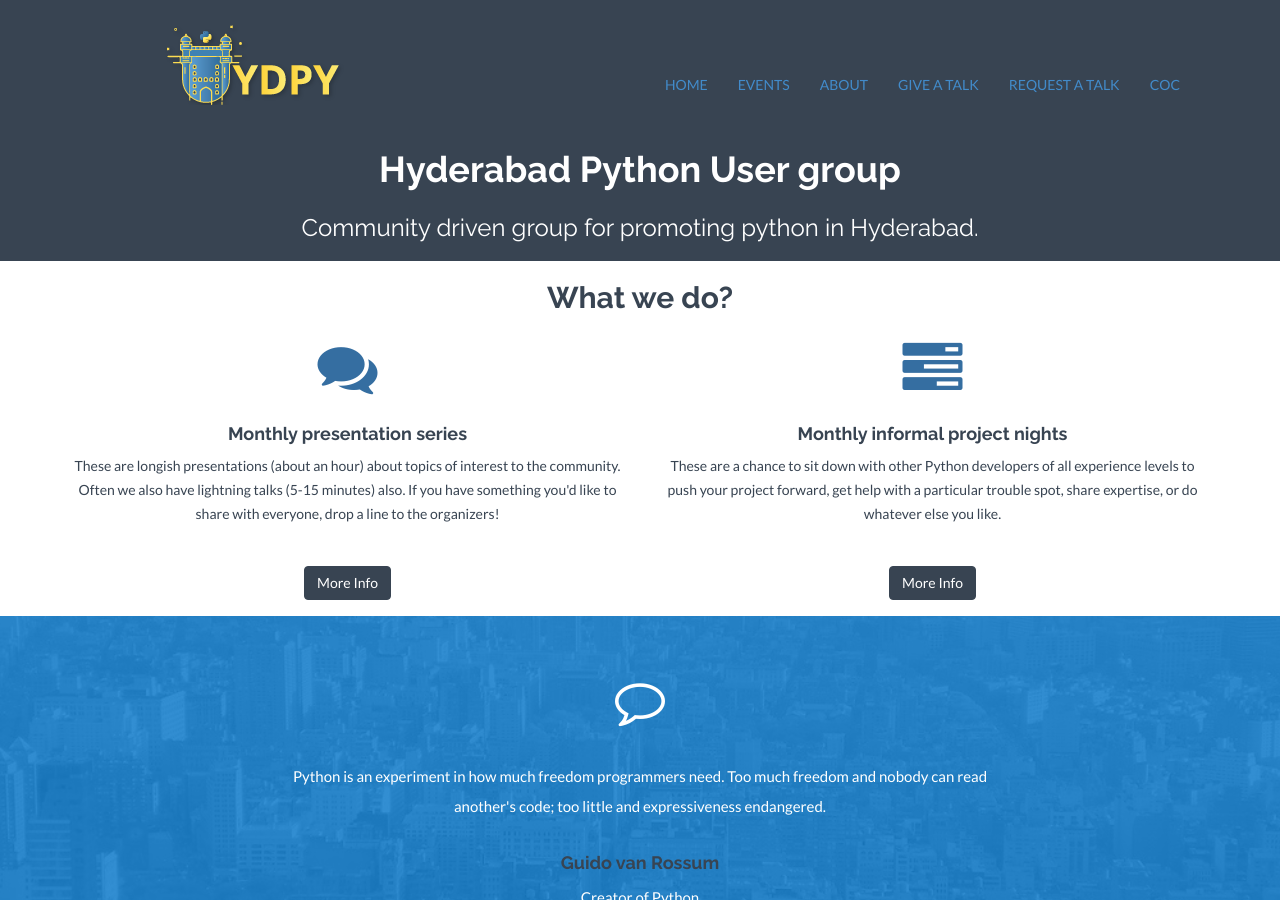
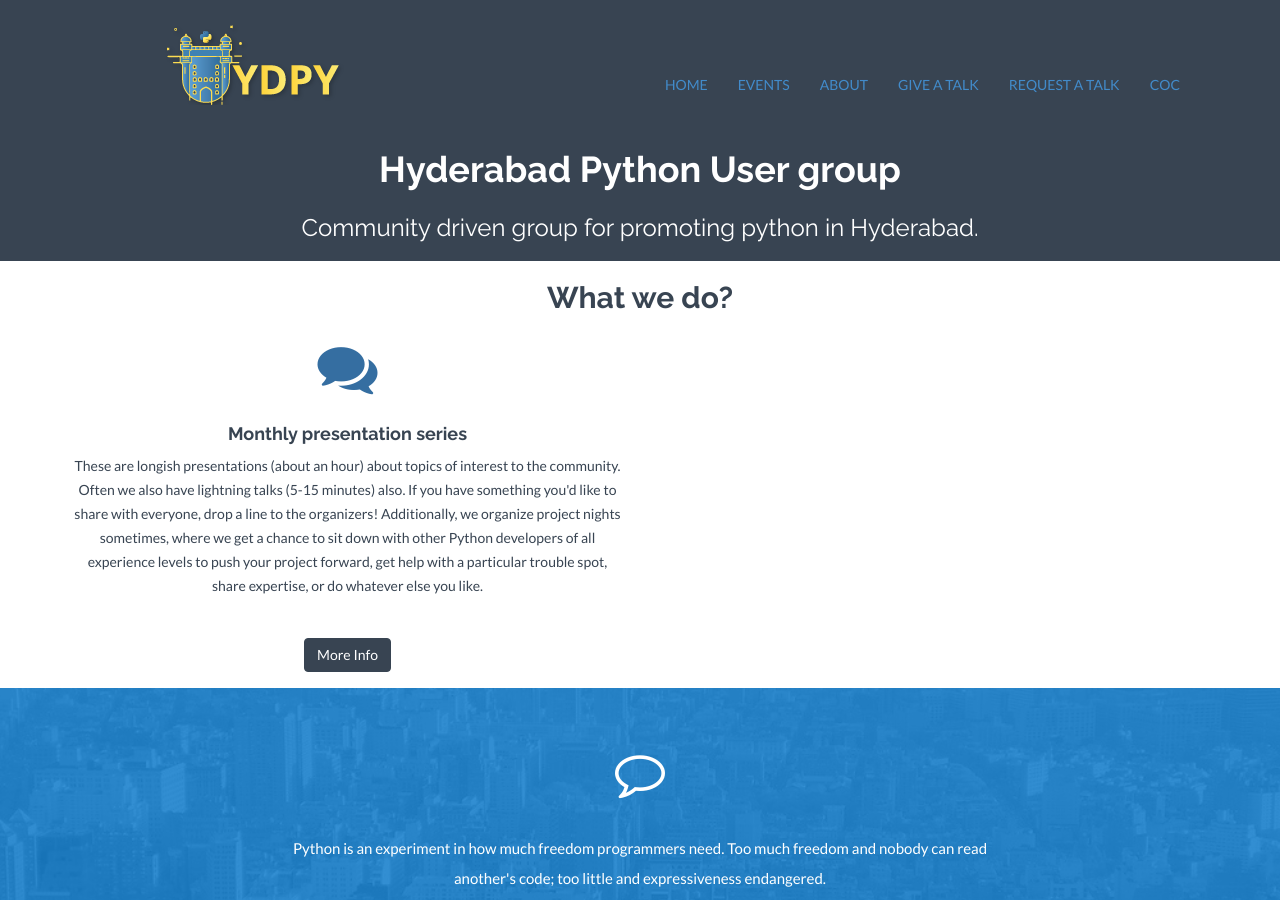
Before and after one commit to HydPy/HydPy, a Jekyll site: the page built from index.html, in a window 1280 px wide and 900 px high. Built offline with Jekyll 4.4.1, drawn with Linux system fonts in a browser that asks for light colours; nearby versions of some CDN libraries.

Commit message:
Add changes for fixing event page

```diff
--- a/_config.yml
+++ b/_config.yml
@@ -44,7 +44,7 @@
   - title: twitter
     url: https://www.twitter.com/HydPython/
   - title: telegram
-    url: https://bit.ly/join-hydpy
+    url: https://t.me/+jFqsLW7ZITxjMzZl
 
 # Postal address (add as many lines as necessary). Shown in footer and on Contact page.
 email: hydpy@python.org
--- a/_includes/navbase.html
+++ b/_includes/navbase.html
@@ -11,7 +11,7 @@
     <div class="navbar-collapse collapse navbar-right" style="margin-top:50px;">
       <ul class="nav navbar-nav">
         <li {% if page.title == "Home" %}class="active"{% endif %}><a href="{{"/" | prepend: site.baseurl }}">HOME</a></li>
-        <li {% if page.title == "Events" %}class="active"{% endif %}><a href="{{"/events/" | prepend: site.baseurl }}">EVENTS</a></li>
+        <li {% if page.title == "Events" %}class="active"{% endif %}><a href="{{"https://www.meetup.com/hydpygroup/events/past/" | prepend: site.baseurl }}">EVENTS</a></li>
           <li {% if page.title == "About" %}class="active"{% endif %}><a href="{{"/about/" | prepend: site.baseurl }}">ABOUT</a></li>
           <li> <a target="_blank" href="https://goo.gl/forms/zQHG8hI0lckXHZZE2" >GIVE A TALK</a></li>
           <li> <a target="_blank" href="https://github.com/HydPy/HydPy-meetups/issues/new?title=Talk%20Request:%20%3Ctitle%3E&body=%3Cdescription%3E" >REQUEST A TALK</a></li>
--- a/index.html
+++ b/index.html
@@ -10,17 +10,10 @@
             <h2>What we do?</h2>
             <div class="col-md-6">
                 <i class="fa fa-comments" aria-hidden="true"></i>
-                <span class="sr-only">Monthly presentation series</span>
+                <span class="sr-only">Monthly talk series & project nights</span>
                 <h4>Monthly presentation series</h4>
-                <p>These are longish presentations (about an hour) about topics of interest to the community. Often we also have lightning talks (5-15 minutes) also. If you have something you'd like to share with everyone, drop a line to the organizers!</p>
-                <p><br/><a href="/events/" class="btn btn-theme">More Info</a></p>
-            </div>
-            <div class="col-md-6">
-                <i class="fa fa-tasks" aria-hidden="true"></i>
-                <span class="sr-only">Monthly informal project nights</span>
-                <h4>Monthly informal project nights</h4>
-                <p>These are a chance to sit down with other Python developers of all experience levels to push your project forward, get help with a particular trouble spot, share expertise, or do whatever else you like.</p>
-                <p><br/><a href="/events/" class="btn btn-theme">More Info</a></p>
+                <p>These are longish presentations (about an hour) about topics of interest to the community. Often we also have lightning talks (5-15 minutes) also. If you have something you'd like to share with everyone, drop a line to the organizers! Additionally, we organize project nights sometimes, where we get a chance to sit down with other Python developers of all experience levels to push your project forward, get help with a particular trouble spot, share expertise, or do whatever else you like.</p>
+                <p><br/><a href="https://www.meetup.com/hydpygroup/events/past/" class="btn btn-theme">More Info</a></p>
             </div>
         </div>
     </div><! --/container -->
@@ -53,7 +46,7 @@
             {% for post in site.posts limit:3 %}
                 <p><a href="{{ post.url | prepend: site.baseurl }}">{{ post.title }}.</a></p>
             {% endfor %}
-            <p><br/><a href="{{ "/events/" | prepend: site.baseurl }}" class="btn btn-theme">Events</a></p>
+            <p><br/><a href="{{ "https://www.meetup.com/hydpygroup/events/past/" | prepend: site.baseurl }}" class="btn btn-theme">Events</a></p>
         </div>
 
     </div><! --/row -->
```
